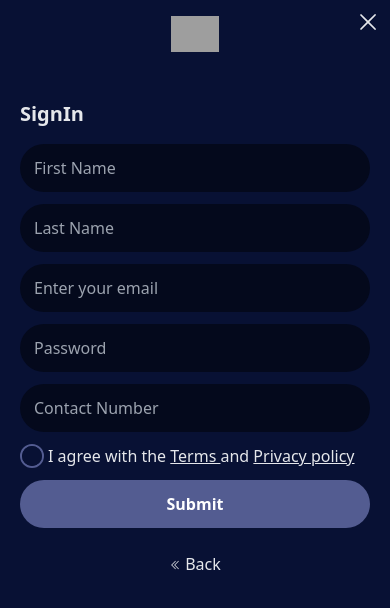
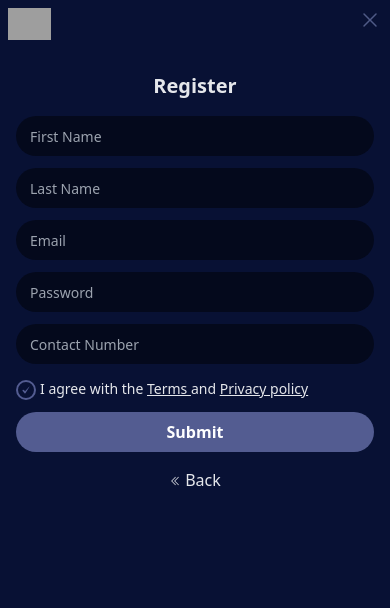
Before and after one commit to raheelshahzad1/GamingV2, a Vue app: page /signIn in a window 390 px wide. Shown: the top 608 px of the page. Built offline with nearby package versions, Linux system fonts and the light colour scheme; grey boxes are pictures that could not be loaded.

Commit message:
Login,Forgot,Sign page done

```diff
--- a/src/components/ForgotPassword.vue
+++ b/src/components/ForgotPassword.vue
@@ -21,7 +21,7 @@ import Footer from "./Footer.vue";
       </p>
       <input
         type="email"
-        class="w-full px-3 md:px-4 h-12 bg-[#04091c] rounded-full text-white border-2 border-transparent focus:outline-none focus:border-[#535C91] hover:border-[#535C91] mb-3 md:mb-4"
+        class="w-full px-3 md:px-4 h-12 bg-[#04091c] rounded-full transition-all text-white border-2 border-transparent focus:outline-none focus:border-[#535C91] mb-3 md:mb-4"
         placeholder="Enter Your Mail..."/>
       <button type="submit"
         class="bg-[#535C91] hover:bg-[#384176] text-white rounded-full h-12 flex items-center justify-center transition-all w-full font-semibold text-md md:text-lg">
--- a/src/components/Game.vue
+++ b/src/components/Game.vue
@@ -26,12 +26,12 @@ const isHovered = ref(false);
               v-if="!isHovered"
               src="https://gaming-cdn.com/images/products/14344/380x218/star-wars-outlaws-pc-game-ubisoft-connect-cover.jpg?v=1726484400"
               alt=""
-              class="w-full rounded-lg transition-opacity duration-500 delay-150"/>
+              class="w-full rounded-lg duration-500 delay-200 transition-all"/>
             <img
               v-else
               src="https://gaming-cdn.com/images/products/17567/380x218/age-of-mythology-retold-premium-edition-premium-edition-pc-game-steam-cover.jpg?v=1726059600"
               alt=""
-              class="w-full rounded-lg transition-opacity duration-300 delay-150"/>
+              class="w-full rounded-lg duration-300 delay-200 transition-all"/>
             <span class="absolute left-0 top-0 inline-flex items-center rounded-tl-md rounded-br-md bg-red-500 px-2 py-1 text-xs font-medium text-white shadow-none">-55%</span>
           </div>
         </div>
--- a/src/components/GameDetails.vue
+++ b/src/components/GameDetails.vue
@@ -128,7 +128,7 @@ function openModal() {
           </div>
           <div class="grid grid-cols-2 gap-2 mb-3">
             <div class="relative">
-              <select class="text-gray-200 text-sm bg-[#04091c] rounded-lg focus:outline-none focus:border-[#535C91] border-2 border-transparent hover:border-[#535C91] w-full appearance-none h-10 md:h-12 md:text-base pl-3 pr-10">
+              <select class="text-gray-200 text-sm bg-[#04091c] rounded-lg focus:outline-none focus:border-[#535C91] border-2 border-transparent w-full appearance-none h-10 md:h-12 md:text-base pl-3 pr-10">
                 <option class="" selected>PC</option>
                 <option class="">Xbox Series X|S</option>
               </select>
@@ -146,7 +146,7 @@ function openModal() {
               </span>
             </div>
             <div class="relative">
-              <select class="text-sm text-gray-200 bg-[#04091c] h-10 md:h-12 rounded-lg focus:outline-none focus:border-[#535C91] border-2 border-transparent hover:border-[#535C91] w-full appearance-none md:text-base pl-3 pr-10">
+              <select class="text-sm text-gray-200 bg-[#04091c] h-10 md:h-12 rounded-lg focus:outline-none focus:border-[#535C91] border-2 border-transparent w-full appearance-none md:text-base pl-3 pr-10">
                 <option selected>Standard Edition</option>
                 <option>Gold Edition</option>
                 <option>Ultra Edition</option>
@@ -304,24 +304,33 @@ function openModal() {
             leave-to="opacity-0 scale-95">
             <DialogPanel class="w-full max-w-md transform overflow-hidden rounded-lg bg-white text-left align-middle shadow-xl transition-all">
               <DialogTitle as="h3" class="text-lg md:text-xl flex justify-between items-center font-medium leading-6 text-gray-700 p-3 border-b border-gray-200">
-                <h2 class="text-xl md:text-2xl font-semibold text-gray-700">
+                <h2 class="text-lg md:text-xl font-semibold text-gray-700">
                  Review
                 </h2>
                 <button @click="closeModal">
-                  <XMarkIcon class="size-6"/>
+                  <XMarkIcon class="size-5 md:size-6"/>
                 </button>
               </DialogTitle>
               <div class="p-5">
-          <label for="message" class="block mb-2 text-md md:text-lg font-medium text-gray-700 dark:text-white">
-            Add Product Review
-          </label>
+                <div class="flex justify-between items-center mb-2">
+                  <h2 for="message" class="text-md md:text-lg font-medium text-gray-700 dark:text-white">
+                    Add Review
+                  </h2>
+                  <div class="flex">
+                <StarIcon class="size-4 md:size-5 text-yellow-400" />
+                <StarIcon class="size-4 md:size-5 text-yellow-400" />
+                <StarIcon class="size-4 md:size-5 text-yellow-400" />
+                <StarIcon class="size-4 md:size-5 text-yellow-400" />
+                <StarIcon class="size-4 md:size-5 text-yellow-400" />
+                </div>
+                </div>
           <input type="text"
-                class="w-full p-2 bg-gray-50 rounded-lg text-gray-900 border-2 text-sm focus:outline-none focus:border-[#535C91] hover:border-[#535C91] mb-2"
+                class="transition-all w-full p-1 sm:p-2 bg-gray-50 rounded-md text-gray-900 border-2 text-sm focus:outline-none focus:border-[#535C91] mb-2"
                 placeholder="Enter Your Name"/>
           <textarea
             id="message"
             rows="3"
-            class="mb-2 block p-2 w-full text-sm text-gray-900 bg-gray-50 rounded-lg border-2 focus:outline-none focus:border-[#535C91] hover:border-[#535C91]"
+            class="transition-all mb-2 block p-1 sm:p-2 w-full text-sm text-gray-900 bg-gray-50 rounded-md border-2 focus:outline-none focus:border-[#535C91]"
             placeholder="Write your thoughts here..."></textarea>
           <button @click="closeModal"
           class="bg-[#535C91] hover:bg-[#384176] flex gap-2 items-center justify-center text-gray-200 w-full rounded-full px-2 h-9 md:h-10 transition-all text-md md:text-lg">
--- a/src/components/Home.vue
+++ b/src/components/Home.vue
@@ -9,12 +9,13 @@ import Banner from "./Banner.vue";
 import Categories from "./Categories.vue";
 import Deals from "./Deals.vue";
 import Footer from './Footer.vue'
+const title="New GAME"
 </script>
 <template>
   <div class="bg-stone-200">
     <Navbar />
     <Hero />
-    <NewGames />
+    <NewGames :title="title"/>
     <Services />
     <BestSeller />
     <Recommend />
--- a/src/components/Login.vue
+++ b/src/components/Login.vue
@@ -1,54 +1,53 @@
 <script setup>
-import { XMarkIcon } from "@heroicons/vue/24/solid";
+import {XMarkIcon} from "@heroicons/vue/24/solid";
 </script>
 <template>
-  <div class="grid grid-cols-1 md:grid-cols-2 relative h-screen">
-    <div class="bg-[#081134]">
-      <div class="pt-4 mb-12 flex justify-center">
+<div class="grid grid-cols-2 md:grid-cols-3 relative h-screen">
+    <div class="bg-[#081134] col-span-2">
+        <div class="pt-2 md:pt-3 pl-2 md:pl-3 mb-8 md:mb-14">
             <RouterLink to="/">
-          <img
-            src="https://www.instant-gaming.com/themes/igv2/images/logos/logo-horizontal.svg"
-            alt="logo"
-            class="h-9"/>
+                <img src="https://www.instant-gaming.com/themes/igv2/images/logos/logo-horizontal.svg" alt="logo" class="h-8 md:h-9" />
             </RouterLink>
         </div>
-      <div class="max-w-[550px] mx-auto px-5">
-        <h1 class="text-xl md:text-2xl font-semibold text-gray-200 mb-4">Login</h1>
+        <div class="max-w-[600px] mx-auto px-4">
+            <h1 class="text-xl sm:text-2xl md:text-3xl lg:text-4xl font-semibold text-gray-200 mb-4 md:mb-8 text-center">Login</h1>
             <form>
-          <input
-            type="email"
-            class="w-full px-3 md:px-4 h-12 bg-[#04091c] rounded-full text-white border-2 border-transparent focus:outline-none focus:border-[#535C91] hover:border-[#535C91] mb-3 md:mb-4"
-            placeholder="Enter your email"/>
-          <input
-            type="password"
-            class="w-full px-3 md:px-4 h-12 bg-[#04091c] rounded-full text-white border-2 border-transparent focus:outline-none focus:border-[#535C91] hover:border-[#535C91] mb-3 md:mb-4"
-            placeholder="********"/>
-          <button type="submit" class="bg-[#535C91] hover:bg-[#384176] text-white rounded-full h-12 flex items-center justify-center md:py-4 transition-all w-full font-semibold text-md md:text-lg">
+                <input type="email" class="w-full px-3 md:px-4 text-sm h-10 md:h-12 bg-[#04091c] rounded-full text-white border-2 border-transparent transition-all focus:outline-none focus:border-[#b6bff4] mb-3 md:mb-4" placeholder="Enter your email" />
+                <input type="password" class="w-full px-3 md:px-4 text-sm h-10 md:h-12 bg-[#04091c] rounded-full text-white border-2 border-transparent transition-all focus:outline-none focus:border-[#b6bff4] mb-3 md:mb-4" placeholder="Enter password" />
+                <button type="submit" class="bg-[#535C91] hover:bg-[#384176] text-white rounded-full h-10 md:h-12 flex items-center justify-center md:py-4 transition-all w-full font-semibold text-md md:text-lg">
                     Login
                 </button>
             </form>
-        <div class="flex justify-between mt-3 mb-6">
-            <RouterLink to="/signIn">
-                <span class="text-sm hover:text-[#9290C3] text-gray-200">No account yet?</span>
+            <div class="flex justify-between md:justify-start mt-2 mb-6">
+                <RouterLink to="/forgotPassword">
+                    <span class="text-sm hover:text-[#636eab] text-gray-200">Lost password?</span>
                 </RouterLink>
-            <RouterLink to="/forgotPassword">
-                <span class="text-sm hover:text-[#9290C3] text-gray-200">Lost password?</span>
+                <RouterLink to="/signIn" class="inline md:hidden">
+                    <span class="text-sm hover:text-[#636eab] text-gray-200">No account yet?</span>
                 </RouterLink>
             </div>
             <div class="py-6 border-t-[1px] border-[#322f6f]">
-          <div class="h-12 bg-white px-2 md:px-3 rounded-full flex gap-4 justify-center items-center cursor-pointer">
-            <img src="https://www.instant-gaming.com/themes/igv2/images/icons/socials/icon-gl.svg" class="w-4=5"/>
+                <div class="h-10 md:h-12 bg-white px-2 md:px-3 rounded-full flex gap-4 justify-center items-center cursor-pointer">
+                    <img src="https://www.instant-gaming.com/themes/igv2/images/icons/socials/icon-gl.svg" class="h-6 md:h-8" />
                     <h1 class="text-[#1e2a5b] font-semibold">Login With Google</h1>
                 </div>
             </div>
         </div>
     </div>
-    <div class="hidden md:inline">
-      <img src="https://www.instant-gaming.com/themes/igv2/modules/register/images/wallpaper.jpg" class="object-cover h-full w-full"/>
+    <div class="hidden md:flex justify-center items-center col-span-1 bg-gray-100">
+        <div class="px-4 lg:px-5">
+          <h1 class="text-3xl lg:text-4xl font-semibold text-gray-900 mb-4 text-center">Come join us!</h1>
+          <p class="text-gray-900 text-sm mb-4 text-center">Sign up now and unlock a world of new opportunities and personalized experiences tailored just for you!</p>
+          <RouterLink to="/signIn">
+          <button type="submit" class="bg-[#081134] hover:bg-[#152668] text-white rounded-full h-10 flex items-center justify-center md:py-4 transition-all w-full text-md md:text-lg">
+                    Sign up
+                </button>
+          </RouterLink>
         </div>
-    <div class="hover:text-[#9290C3] text-gray-200 absolute top-2 right-2">
+    </div>
+    <div class="hover:text-[#9290C3] text-[#4f5a86] absolute top-2 right-2 transition-all">
         <RouterLink to="/" class="">
-        <XMarkIcon class="size-7" />
+            <XMarkIcon class="size-6 md:size-7" />
         </RouterLink>
     </div>
 </div>
--- a/src/components/NewGames.vue
+++ b/src/components/NewGames.vue
@@ -1,12 +1,16 @@
 <script setup>
 import Game from "./Game.vue";
 import { ChevronRightIcon } from "@heroicons/vue/24/solid";
+import { defineProps } from "vue";
+const props = defineProps({
+  title:String
+})
 </script>
 <template>
   <div class="max-w-7xl mx-auto mb-8 md:mb-20 px-4">
     <div class="flex justify-start items-center mb-4 gap-1">
       <h1 class="text-xl font-semibold text-gray-600">
-        New Games
+        {{ title }}
       </h1>
       <ChevronRightIcon class="size-4 mt-[2px] text-gray-600" />
     </div>
--- a/src/components/Review.vue
+++ b/src/components/Review.vue
@@ -9,11 +9,11 @@ import {StarIcon,UserIcon} from "@heroicons/vue/24/solid";
             <div class="">
                 <h1 class="text-gray-600 text-sm font-bold mb-1">SneakyArcher</h1>
                 <div class="flex">
-                <StarIcon class="size-4 text-yellow-500" />
-                <StarIcon class="size-4 text-yellow-500" />
-                <StarIcon class="size-4 text-yellow-500" />
-                <StarIcon class="size-4 text-yellow-500" />
-                <StarIcon class="size-4 text-yellow-500" />
+                <StarIcon class="size-4 text-yellow-400" />
+                <StarIcon class="size-4 text-yellow-400" />
+                <StarIcon class="size-4 text-yellow-400" />
+                <StarIcon class="size-4 text-yellow-400" />
+                <StarIcon class="size-4 text-yellow-400" />
                 </div>
                 <p class="text-gray-600 line-clamp-2">very good but i got 2 key idk why.very good but i got 2 key idk why.very good but i got 2 key idk why</p>
             </div>
--- a/src/components/SignIn.vue
+++ b/src/components/SignIn.vue
@@ -1,33 +1,32 @@
 <script setup>
-import { XMarkIcon, ChevronDoubleLeftIcon } from "@heroicons/vue/24/solid";
+import {ChevronDoubleLeftIcon,XMarkIcon} from "@heroicons/vue/24/solid";
 </script>
 <template>
-  <div class="grid grid-cols-1 md:grid-cols-2 relative h-screen">
-    <div class="bg-[#081134]">
-      <div class="pt-4 mb-12 flex justify-center">
+<div class="relative">
+  <div class="grid grid-cols-2 md:grid-cols-3  h-screen">
+<div class="bg-[#081134] col-span-2">
+  <div class="pt-2 md:pt-3 pl-2 md:pl-3 mb-8 md:mb-14">
     <RouterLink to="/">
       <img
         src="https://www.instant-gaming.com/themes/igv2/images/logos/logo-horizontal.svg"
         alt="logo"
-            class="h-9"/>
+        class="h-8 md:h-9"/>
     </RouterLink>
   </div>
-      <div class="max-w-[570px] mx-auto px-5">
-        <h1 class="text-xl md:text-2xl font-semibold text-gray-200 mb-4">
-          SignIn
-        </h1>
+  <div class="max-w-[630px] mx-auto px-4">
+    <h1 class="text-xl sm:text-2xl md:text-3xl lg:text-4xl font-semibold text-gray-200 mb-4 md:mb-8 text-center">Register</h1>
     <form>
       <div class="grid grid-cols-1 sm:grid-cols-2 gap-0 sm:gap-3">
         <div>
           <input
             type="text"
-                class="w-full px-3 md:px-4 h-12 bg-[#04091c] rounded-full text-white border-2 border-transparent focus:outline-none focus:border-[#535C91] hover:border-[#535C91] mb-3 md:mb-4"
+            class="text-sm w-full px-3 md:px-4 h-10 md:h-12 transition-all bg-[#04091c] rounded-full text-white border-2 border-transparent focus:outline-none focus:border-[#b6bff4] mb-3 md:mb-4"
             placeholder="First Name"/>
         </div>
         <div>
           <input
             type="text"
-                class="w-full px-3 md:px-4 h-12 bg-[#04091c] rounded-full text-white border-2 border-transparent focus:outline-none focus:border-[#535C91] hover:border-[#535C91] mb-3 md:mb-4"
+            class="text-sm w-full px-3 md:px-4 h-10 md:h-12 transition-all bg-[#04091c] rounded-full text-white border-2 border-transparent focus:outline-none focus:border-[#b6bff4] mb-3 md:mb-4"
             placeholder="Last Name"/>
         </div>
       </div>
@@ -35,30 +34,31 @@ import { XMarkIcon, ChevronDoubleLeftIcon } from "@heroicons/vue/24/solid";
         <div>
           <input
             type="email"
-                class="w-full px-3 md:px-4 h-12 bg-[#04091c] rounded-full text-white border-2 border-transparent focus:outline-none focus:border-[#535C91] hover:border-[#535C91] mb-3 md:mb-4"
-                placeholder="Enter your email"/>
+            class="text-sm w-full px-3 md:px-4 h-10 md:h-12 transition-all bg-[#04091c] rounded-full text-white border-2 border-transparent focus:outline-none focus:border-[#b6bff4] mb-3 md:mb-4"
+            placeholder="Email"/>
         </div>
         <div>
           <input
             type="password"
-                class="w-full px-3 md:px-4 h-12 bg-[#04091c] rounded-full text-white border-2 border-transparent focus:outline-none focus:border-[#535C91] hover:border-[#535C91] mb-3 md:mb-4"
+            class="text-sm w-full px-3 md:px-4 h-10 md:h-12 transition-all bg-[#04091c] rounded-full text-white border-2 border-transparent focus:outline-none focus:border-[#b6bff4] mb-3 md:mb-4"
             placeholder="Password"/>
         </div>
       </div>
       <div>
         <input
           type="tel"
-              class="w-full px-3 md:px-4 h-12 bg-[#04091c] rounded-full text-white border-2 border-transparent focus:outline-none focus:border-[#535C91] hover:border-[#535C91] mb-3 md:mb-4"
+          class="text-sm w-full px-3 md:px-4 h-10 md:h-12 transition-all bg-[#04091c] rounded-full text-white border-2 border-transparent focus:outline-none focus:border-[#b6bff4] mb-3 md:mb-4"
           placeholder="Contact Number"/>
       </div>
       <div>
         <input
+        checked
           id="checkbox"
           type="checkbox"
           class="hidden peer bg-transparent"/>
         <label
           for="checkbox"
-              class="relative inline-flex items-center justify-center p-1 peer-checked:before:hidden before:block before:absolute before:w-full before:h-full before:bg-[#081134] w-6 h-6 cursor-pointer border-2 border-[#535C91] rounded-full overflow-hidden mb-3 md:mb-4">
+          class="relative inline-flex items-center justify-center p-1 peer-checked:before:hidden before:block before:absolute before:w-full before:h-full before:bg-[#081134] size-5 md:size-6 cursor-pointer border-2 border-[#535C91] rounded-full overflow-hidden mb-3 md:mb-4">
           <svg
             xmlns="http://www.w3.org/2000/svg"
             class="w-full fill-[#535C91]"
@@ -69,36 +69,43 @@ import { XMarkIcon, ChevronDoubleLeftIcon } from "@heroicons/vue/24/solid";
               data-original="#000000"/>
           </svg>
         </label>
-            <span class="text-gray-200 ml-1">I agree with the
-              <a href="#" class="hover:text-[#9290C3] underline">Terms </a>and
-              <a href="#" class="hover:text-[#9290C3] underline">Privacy policy</a>
+        <span class="text-gray-200 ml-1 text-sm sm:text-base">I agree with the
+          <a href="#" class="hover:text-[#636eab] text-gray-200 underline transition-all">Terms </a>and
+          <a href="#" class="hover:text-[#636eab] text-gray-200 underline transition-all">Privacy policy</a>
         </span>
       </div>
       <button
         type="submit"
-            class="bg-[#535C91] hover:bg-[#384176] text-white rounded-full h-12 flex items-center justify-center md:py-4 transition-all w-full font-semibold text-md md:text-lg">
+        class="bg-[#535C91] hover:bg-[#384176] text-white rounded-full h-10 md:h-12 flex items-center justify-center md:py-4 transition-all w-full font-semibold text-md md:text-lg">
         Submit
       </button>
     </form>
-        <div class="py-6 flex justify-center">
+    <div class="py-4 md:py-6 flex justify-center">
       <RouterLink
         to="/login"
-            class="hover:text-[#9290C3] text-gray-200 flex gap-1 items-center">
+        class="hover:text-[#636eab] text-gray-200 flex gap-1 items-center">
         <ChevronDoubleLeftIcon class="size-3 mt-[2px]" />
-            <div class="text-md">Back</div>
+        <span class="text-md">Back</span>
       </RouterLink>
     </div>
   </div>
 </div>
-    <div class="hidden md:inline">
-      <img
-        src="https://www.instant-gaming.com/themes/igv2/modules/register/images/wallpaper.jpg"
-        class="object-cover h-full w-full"/>
-    </div>
-    <div class="hover:text-[#9290C3] text-gray-200 absolute top-2 right-2">
-      <RouterLink to="/" class="">
-        <XMarkIcon class="size-7" />
+    <div class="hidden md:flex justify-center items-center col-span-1 bg-gray-100 ">
+        <div class="px-4">
+          <h1 class="text-3xl lg:text-4xl font-semibold text-gray-900 mb-4 text-center">Welcome back!</h1>
+          <p class="text-gray-900 mb-4 text-sm text-center">It's great to see you again. Let's continue where you left off and make the most of your journey!</p>
+          <RouterLink to="/login">
+          <button type="submit" class="bg-[#081134] hover:bg-[#152668] text-white rounded-full h-10 flex items-center justify-center md:py-4 transition-all w-full text-md md:text-lg">
+                    Login
+                </button>
           </RouterLink>
         </div>
     </div>
+    <div class="hover:text-[#9290C3] text-[#4f5a86] absolute top-2 right-2 z-10">
+        <RouterLink to="/" class="">
+            <XMarkIcon class="size-6 md:size-7" />
+        </RouterLink>
+    </div>
+</div>
+</div>
 </template>
```
Also changed, not shown: src/components/Deal.vue (+5 -17 lines). Lines whose indentation alone changed are shown as unchanged.
